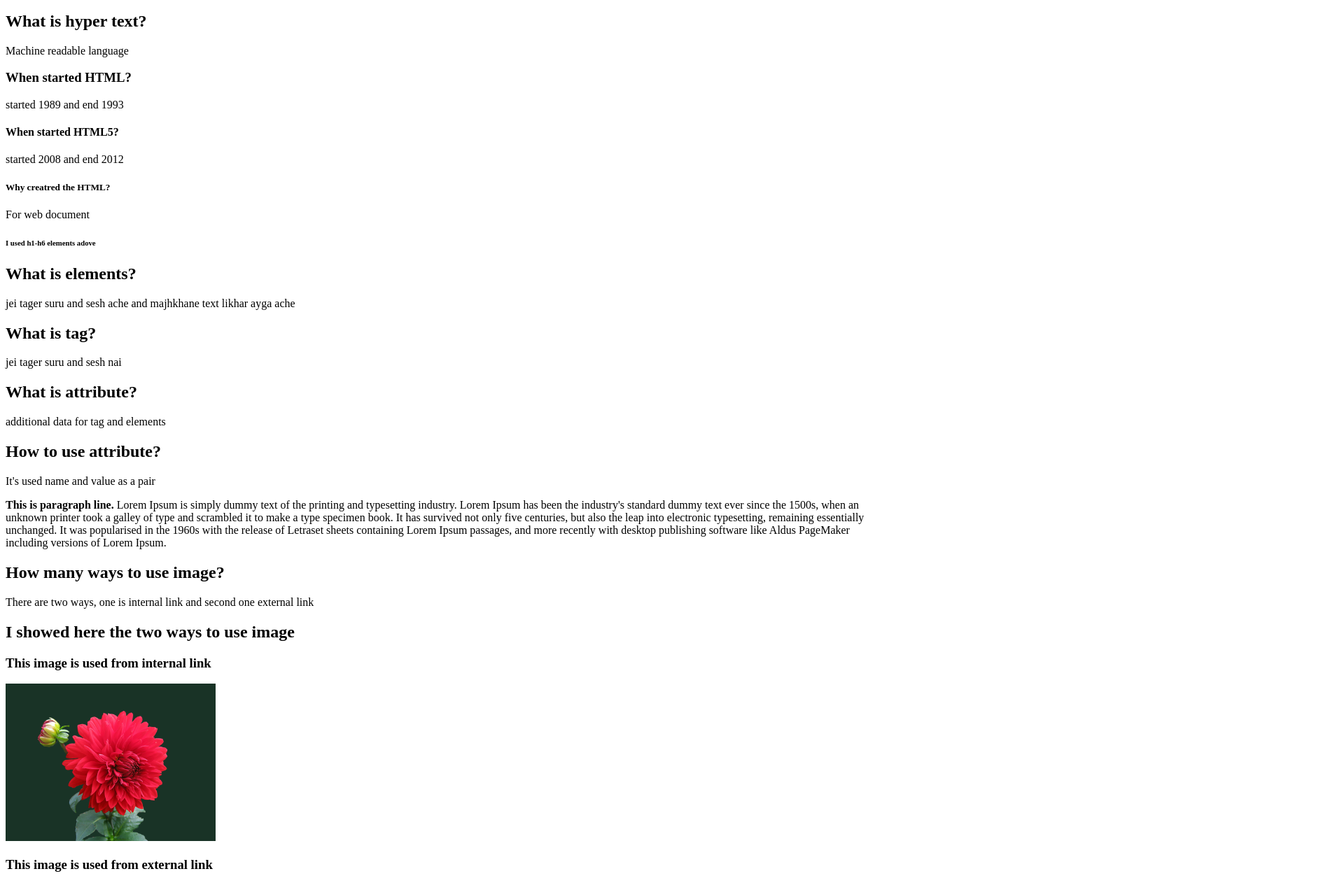
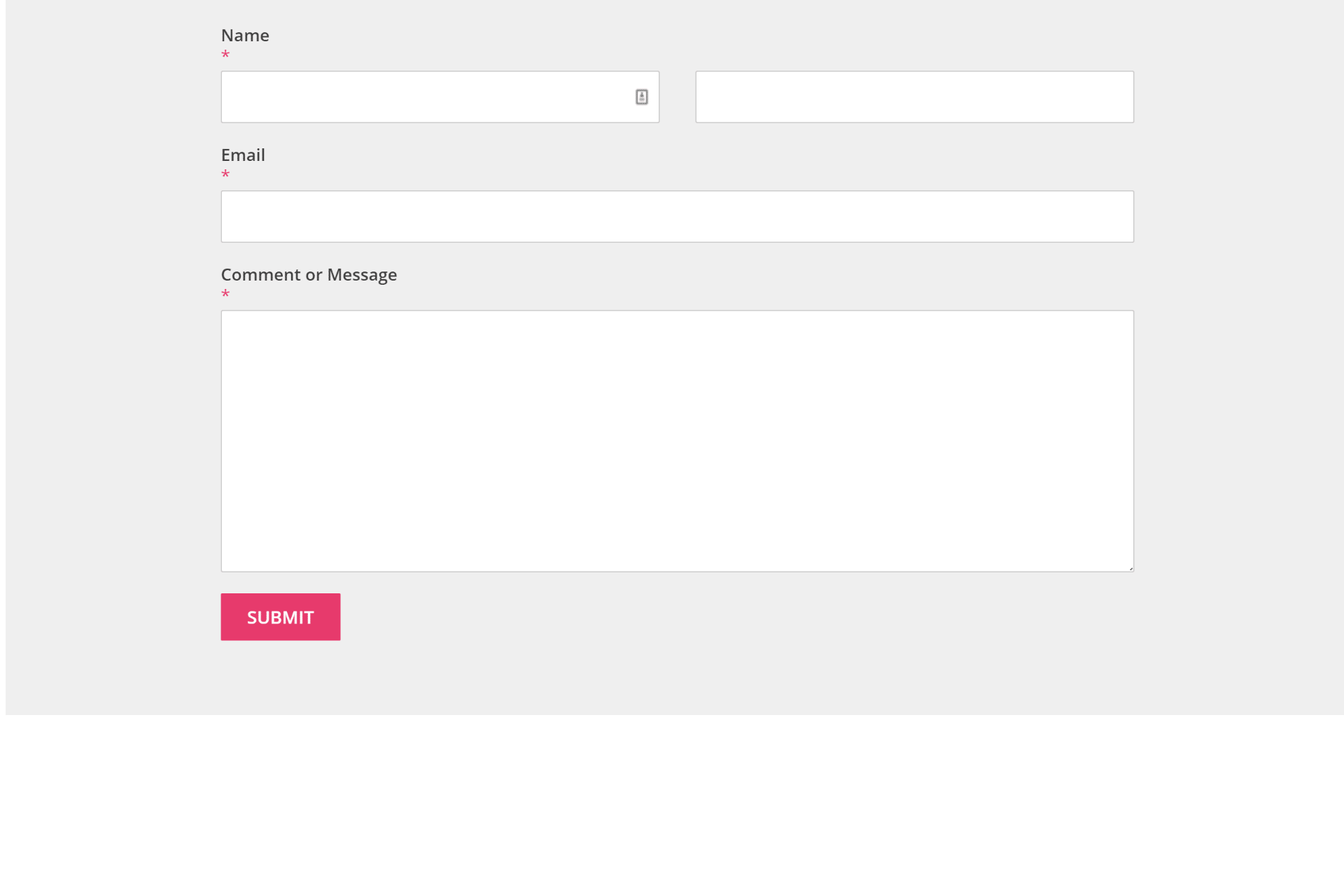
Before and after one commit to ShibbirTanvir/html_class_1, a plain HTML site: page Contact.html in a window 1280 px wide. Shown: the part 186-1448 px from the top of the page at 70% size, 1920 px wide, since content can reach past the window. After the commit the page ends 1220 px from the top, so only its background shows below. Drawn offline with Linux system fonts and the light colour scheme.

Commit message:
Update Contact.html

```diff
--- a/Contact.html
+++ b/Contact.html
@@ -1,82 +1,20 @@
 <!doctype html>
+
 <html>
 	<head>
 
-		<title> HMTL Class 1 </title>
+		<title> Contact page </title>
 
 	</head>
 
 
 	<body>
 
-		<h2> How many types of website? </h2>
-			<p> Two types of website available, one is one page website and the other multiplae page website </p>
+		<img src="img/contactform.png" width="1920" alt="contact page">
 
-		<h1> What is HTML? </h1>
-			<p> HTML is Hyper text markup language </p>
-
-		<h2> What is hyper text? </h2>
-			<p> Machine readable language </p>
-
-		<h3> When started HTML? </h3>
-			<p> started 1989 and end 1993 </p>
-
-		<h4> When started HTML5? </h4>
-			<p> started 2008 and end 2012 </p>
-
-		<h5> Why creatred the HTML? </h5>
-			<p> For web document </p>
-
-		<h6> I used h1-h6 elements adove </h6>
-
-
-
-		<h2> What is elements? </h2>
-			<p> jei tager suru and sesh ache and majhkhane text likhar ayga ache </p>
-
-		<h2> What is tag? </h2>
-			<p> jei tager suru and sesh nai </p>
-
-		<h2> What is attribute? </h2>
-			<p> additional data for tag and elements </p>
-
-		<h2> How to use attribute? </h2>
-			<p> It's used name and value as a pair </p>
-
-
-		<p> <b> This is paragraph line. </b> Lorem Ipsum is simply dummy text of the printing and typesetting industry. Lorem Ipsum has been the industry's standard dummy text ever since the 1500s, when an unknown printer took a galley of type and scrambled it to make a type specimen book. It has survived not only five centuries, but also the leap into electronic typesetting, remaining essentially unchanged.  It was popularised  in the 1960s with the release of Letraset sheets containing Lorem Ipsum passages, and more recently  with desktop publishing  software like Aldus PageMaker including versions of Lorem Ipsum.</p>
-
-
-		<h2> How many ways to use image? </h2>
-			<p> There are two ways, one is internal link and second one external link </p>
-
-
-		<h2> I showed here the two ways to use image </h2>
-
-		<h3> This image is used from internal link </h3>
-			<img src="img/flower.jpg" width="300" alt="flower">
-
-		<h3> This image is used from external link </h3>
-			<img src="https://cdn.pixabay.com/photo/2020/10/17/21/06/fishing-5663324_960_720.jpg" width="300" alt="flower">
-
-
-		<p> This is <b> bold </b> text </p>
-		<p> This is <strong> strong </strong> text </p>
-		<p> This is <i> italic </i> text </p>
-		<p> This is <em> emphasis </em> text </p>
-		<p> This is <del> deleted </del> text </p>
-
-
-		<h2> There are my social media accounts </h2>
-			<p> This is my <a href="https://www.facebook.com/shibbirtanvir/" target="blank"> facebook profile </a> </p>
-			<p> This is my <a href="https://www.twitter.com/shibbirtanvir/" target="blank"> twitter profile </a> </p>
-			<p> This is my <a href="https://www.linkedin.com/in/shibbirtanvir/" target="blank"> linkedin profile </a> </p>
-			<p> This is my <a href="https://github.com/ShibbirTanvir" target="blank"> github profile </a> </p>
-
-
-			<a href="contact.html" target="blank"> <abbr title="This is button"> <img src="img/Button.png" width="150"> </abbr> </a>
 
 	</body>
 
 
+
 </html>
```
